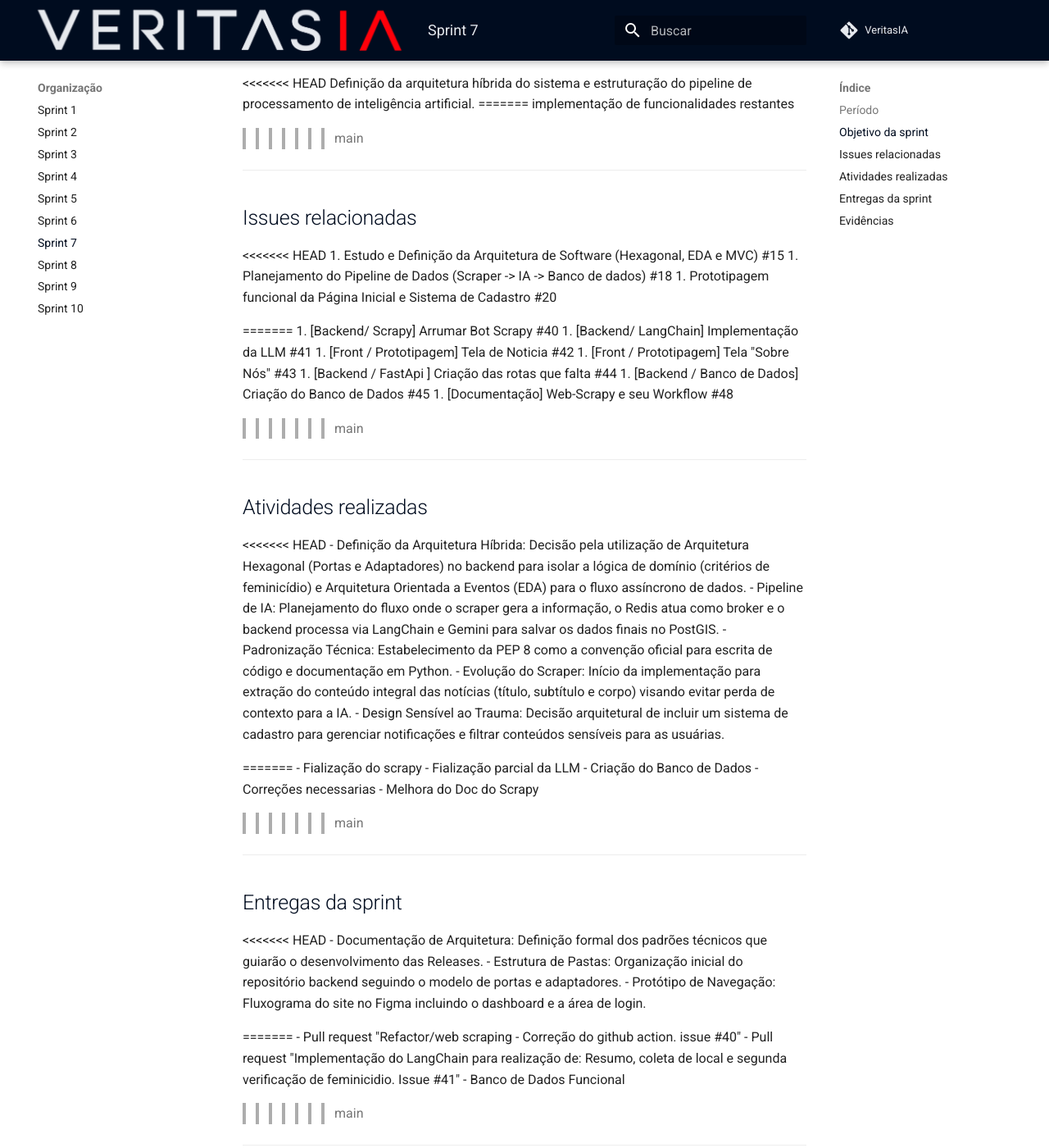
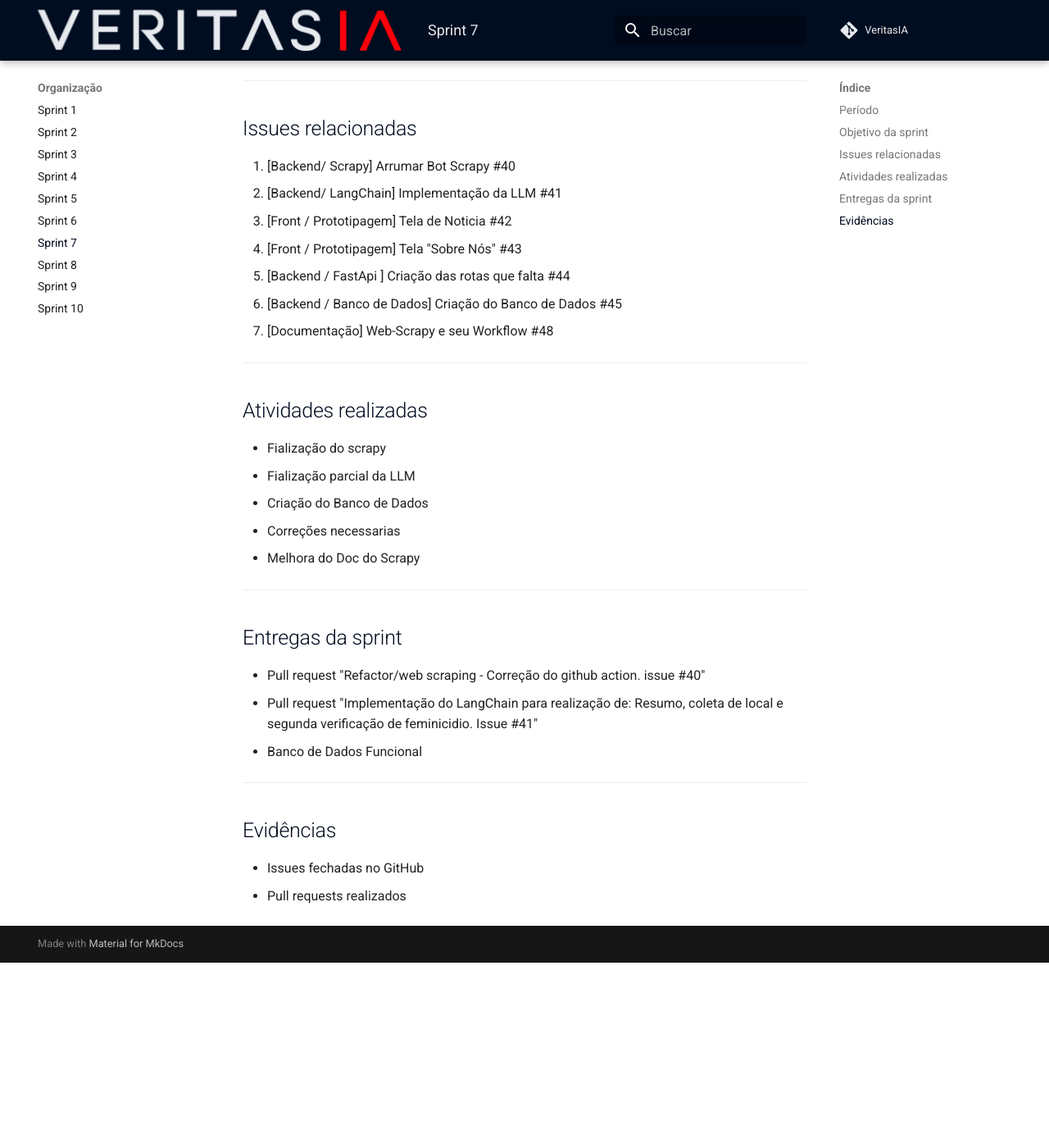
Before and after one commit to unb-mds/2026-2-Squad03, an MkDocs documentation site: the page built from docs/projeto/sprint7.md, in a window 1280 px wide and 1400 px high, scrolled down 400 px. Shown: the whole window at 82% size. Built offline with MkDocs 1.6.1 and Material for MkDocs 9.7.7, drawn with Linux system fonts in a browser that asks for light colours; comment, search, counter and statistics services are not loaded; after the commit the page ends 1574 px from its top, so only the background shows below that; some of the changed text lies outside the part shown.

Commit message:
Consertando Errro de resolução de conflito

```diff
--- a/docs/projeto/sprint7.md
+++ b/docs/projeto/sprint7.md
@@ -2,33 +2,19 @@
 
 ## Período
 
-<<<<<<< HEAD
-07/05/2026
-=======
 18/06/2026
->>>>>>> main
 
 ---
 
 ## Objetivo da sprint
 
-<<<<<<< HEAD
-Definição da arquitetura híbrida do sistema e estruturação do pipeline de processamento de inteligência artificial.
-=======
 implementação de funcionalidades restantes
 
->>>>>>> main
 
 ---
 
 ## Issues relacionadas
 
-<<<<<<< HEAD
-1. Estudo e Definição da Arquitetura de Software (Hexagonal, EDA e MVC) #15
-1. Planejamento do Pipeline de Dados (Scraper -> IA -> Banco de dados) #18
-1. Prototipagem funcional da Página Inicial e Sistema de Cadastro #20
-
-=======
 1. [Backend/ Scrapy] Arrumar Bot Scrapy #40
 1. [Backend/ LangChain] Implementação da LLM #41
 1. [Front / Prototipagem] Tela de Noticia #42
@@ -36,48 +22,25 @@ implementação de funcionalidades restantes
 1. [Backend / FastApi ] Criação das rotas que falta #44
 1. [Backend / Banco de Dados] Criação do Banco de Dados #45
 1. [Documentação] Web-Scrapy e seu Workflow #48
->>>>>>> main
 ---
 
 ## Atividades realizadas
 
-<<<<<<< HEAD
-- Definição da Arquitetura Híbrida: Decisão pela utilização de Arquitetura Hexagonal (Portas e Adaptadores) no backend para isolar a lógica de domínio (critérios de feminicídio) e Arquitetura Orientada a Eventos (EDA) para o fluxo assíncrono de dados.
-- Pipeline de IA: Planejamento do fluxo onde o scraper gera a informação, o Redis atua como broker e o backend processa via LangChain e Gemini para salvar os dados finais no PostGIS.
-- Padronização Técnica: Estabelecimento da PEP 8 como a convenção oficial para escrita de código e documentação em Python.
-- Evolução do Scraper: Início da implementação para extração do conteúdo integral das notícias (título, subtítulo e corpo) visando evitar perda de contexto para a IA.
-- Design Sensível ao Trauma: Decisão arquitetural de incluir um sistema de cadastro para gerenciar notificações e filtrar conteúdos sensíveis para as usuárias.
-
-=======
 - Fialização do scrapy
 - Fialização parcial da LLM
 - Criação do Banco de Dados
 - Correções necessarias
 - Melhora do Doc do Scrapy
->>>>>>> main
 ---
 
 ## Entregas da sprint
 
-<<<<<<< HEAD
-- Documentação de Arquitetura: Definição formal dos padrões técnicos que guiarão o desenvolvimento das Releases.
-- Estrutura de Pastas: Organização inicial do repositório backend seguindo o modelo de portas e adaptadores.
-- Protótipo de Navegação: Fluxograma do site no Figma incluindo o dashboard e a área de login.
-
-=======
 - Pull request "Refactor/web scraping - Correção do github action. issue #40"
 - Pull request "Implementação do LangChain para realização de: Resumo, coleta de local e segunda verificação de feminicidio. Issue #41"
 - Banco de Dados Funcional
->>>>>>> main
 ---
 
 ## Evidências
 
-<<<<<<< HEAD
-- Decisões registradas em reunião: Transcrições detalhando a escolha de tecnologias como FastAPI e Leaflet.js.
-- Repositório estruturado: Criação dos arquivos base do sistema no GitHub.
-- Fluxograma do Pipeline: Documento técnico validando o caminho da notícia desde a raspagem até a plotagem no mapa.
-=======
 - Issues fechadas no GitHub
 - Pull requests realizados
->>>>>>> main
```
Also changed, not shown: README.md (+106 -23 lines).
